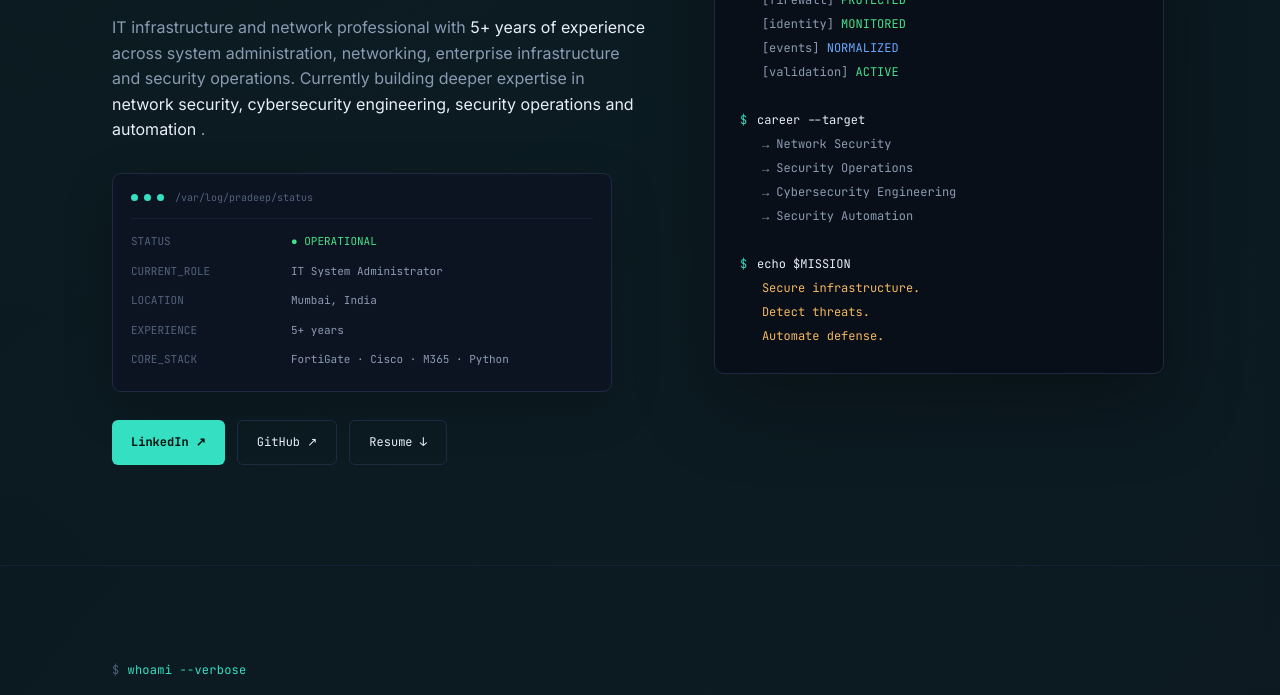
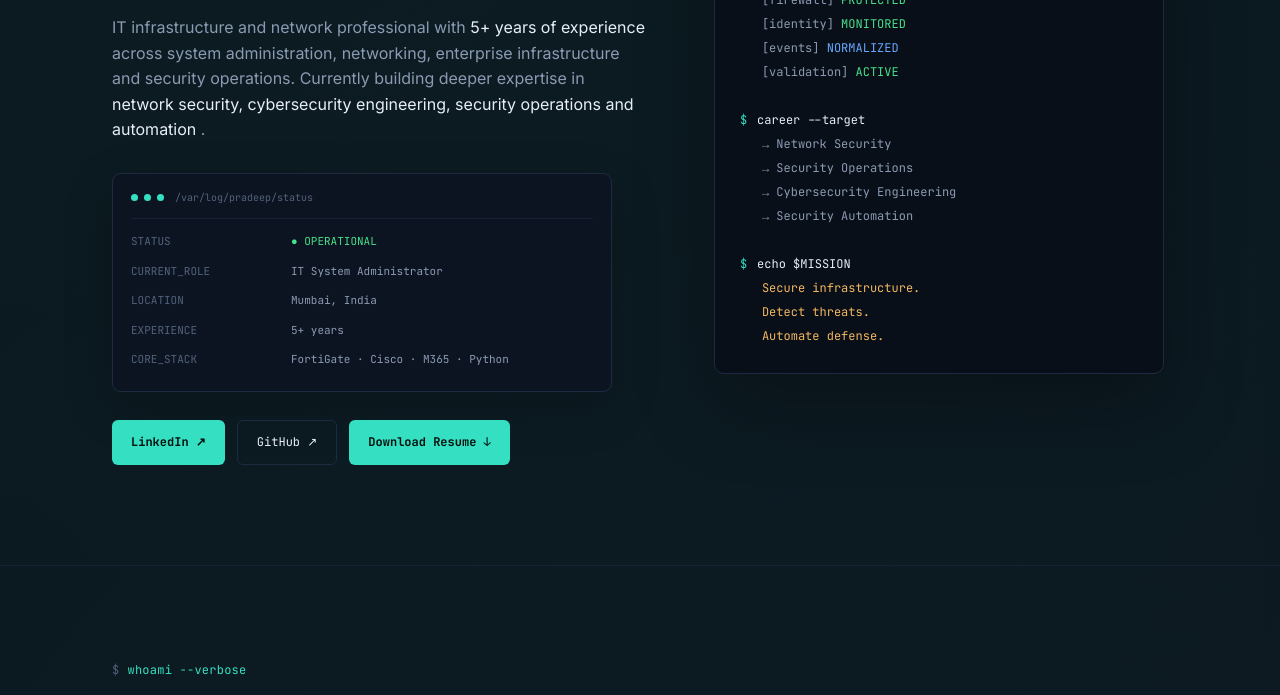
Before and after one commit to litpradeep2017-code/my-portfolio, a plain HTML site: page index.html in a window 1280 px wide. Shown: the part 384-1079 px from the top of the page. Drawn offline with Linux system fonts and the light colour scheme.

Commit message:
Update resume link and button style in index.html

```diff
--- a/index.html
+++ b/index.html
@@ -1752,13 +1752,12 @@ content="Pradeep Kumar Patra, System Administrator, Network Engineer, Network Se
         </a>
 
         <a
-          class="btn btn-ghost"
-          href="YOUR_RESUME_URL"
-          target="_blank"
-          rel="noopener"
+        class="btn btn-primary"
+        href="Pradeep_Kumar_Patra_Resume.pdf"
+        download
         >
-          Resume ↓
-        </a>
+        Download Resume ↓
+      </a>
 
       </div>
 
```
